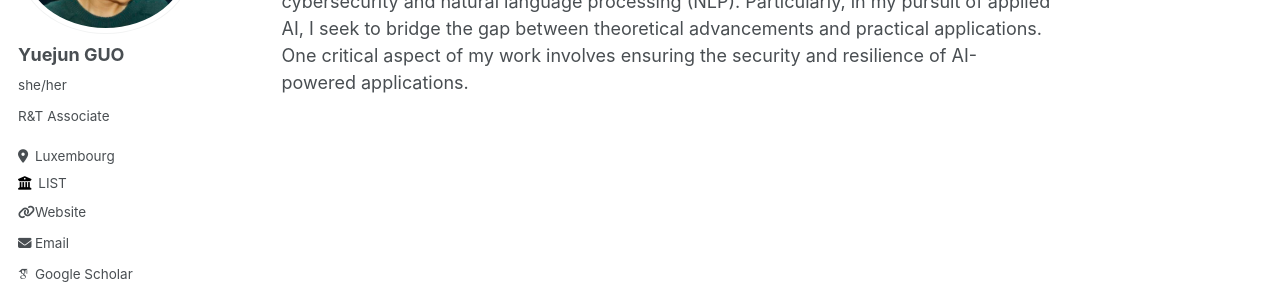
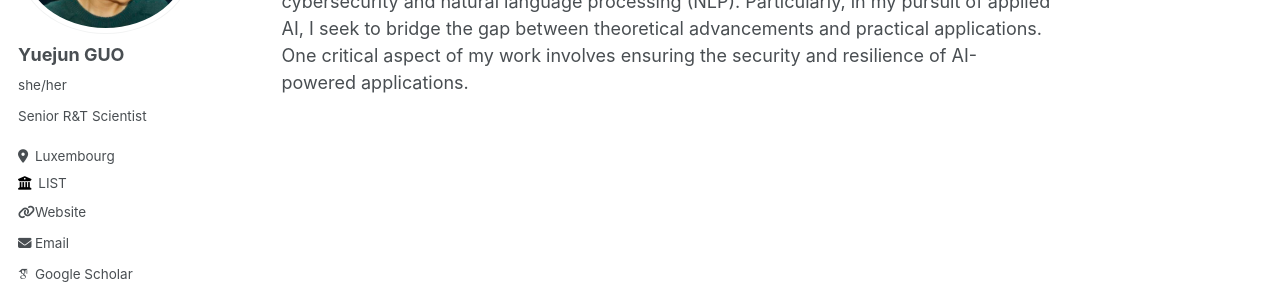
Before and after one commit to Yuejun-GUO/yuejun-guo.github.io, a Jekyll site: the page built from _pages/about.md, in a window 1280 px wide. Shown: the part 214-510 px from the top of the page. Built offline with Jekyll 4.4.1, drawn with Linux system fonts in a browser that asks for light colours; some web fonts are replaced.

Commit message:
Update _config.yml

```diff
--- a/_config.yml
+++ b/_config.yml
@@ -24,7 +24,7 @@ author:
   avatar           : "profile.jpg"
   name             : "Yuejun GUO"
   pronouns         : "she/her"
-  bio              : "R&T Associate"
+  bio              : "Senior R&T Scientist"
   location         : "Luxembourg"
   employer         : "LIST"
   uri              : "https://www.list.lu/" # URL
```
